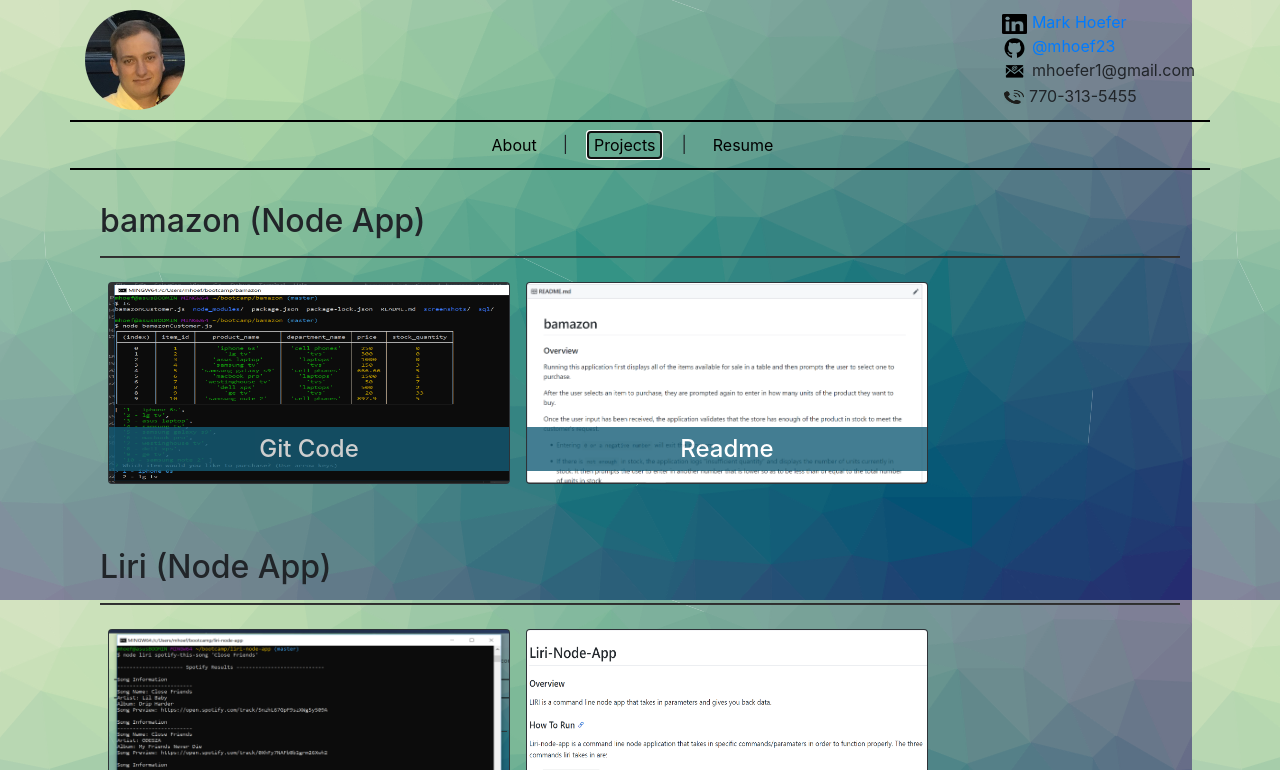
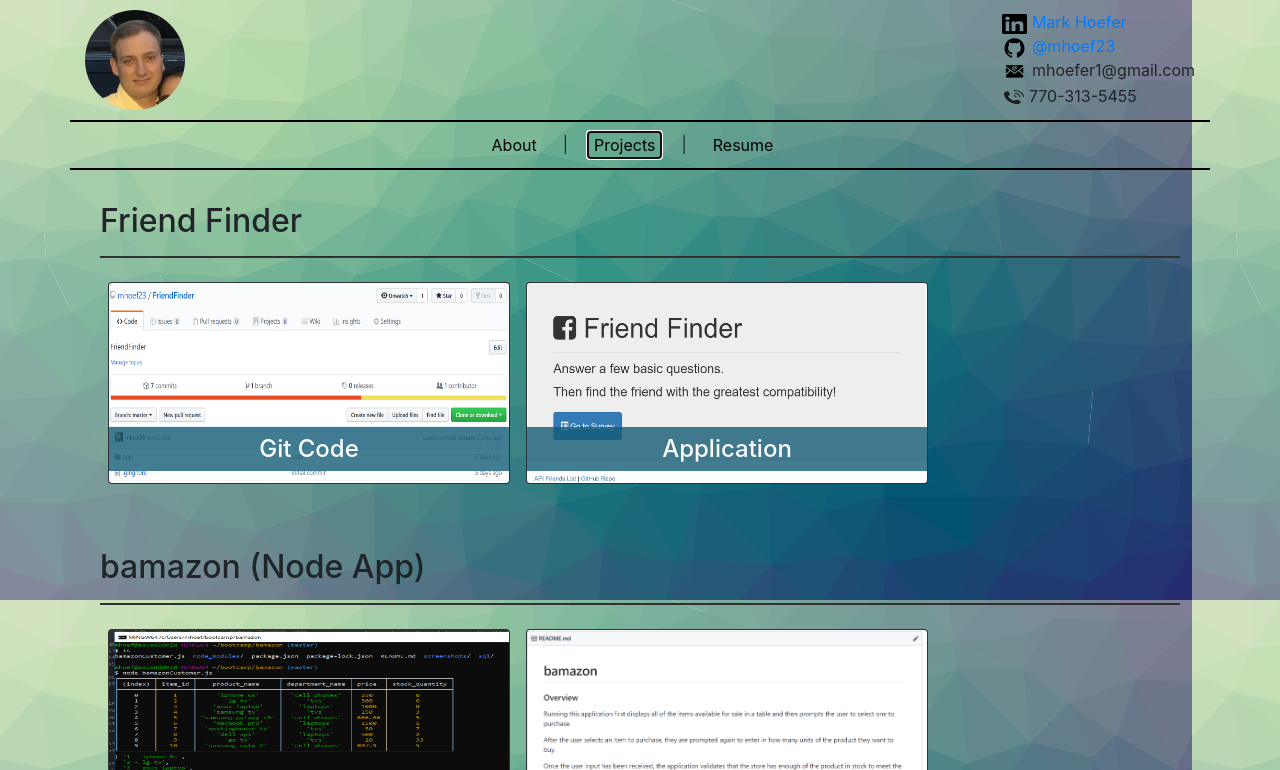
Before and after one commit to mhoe4/Marks-Portfolio, a plain HTML site: page index.html in a window 1280 px wide. Both pictures are taken after a click on the button "Projects". Shown: the top 770 px of the page. Drawn offline with nearby package versions, Linux system fonts and the light colour scheme.

Commit message:
friend-finder-app

```diff
--- a/index.html
+++ b/index.html
@@ -127,6 +127,43 @@
 
     <!-- Portfolio Container -->
     <div id="portfolio" class="container">
+      <div class="row">
+        <div class="col-md-12 bg-transparent mx-auto m-2 my-sm-4 cardbody">
+
+          <div class="page-header my-bg-reverse pt-2">
+            <h2>Friend Finder</h2>
+            <hr>
+          </div>
+
+          <div class="row my-text-primary">
+            <div class="col-md-12">
+              <div class="d-flex flex-column flex-sm-row align-items-center flex-wrap justify-content-sm-left">
+
+                <a class="" target="_blank" href="https://github.com/mhoef23/FriendFinder">
+                  <div class="card bg-dark text-white m-2">
+                    <img class="card-img border-0 my-p-img" src="assets/images/ff-git.PNG" alt="friendfinder-git-code">
+                    <div class="card-img-overlay h-100 d-flex flex-column justify-content-end m-0 p-0">
+                      <h4 class="card-title my-bg-primary text-center p-2">Git Code</h4>
+                    </div>
+                  </div>
+                </a>
+
+                <a class="" target="_blank" href="https://arcane-bastion-12586.herokuapp.com/">
+                  <div class="card bg-dark text-white m-2">
+                    <img class="card-img border-0 my-p-img" src="assets/images/ff-app.PNG" alt="friend-finder-app">
+
+                    <div class=" card-img-overlay h-100 d-flex flex-column justify-content-end m-0 p-0">
+                      <h4 class=" card-title my-bg-primary text-center p-2">Application</h4>
+                    </div>
+                  </div>
+                </a>
+
+              </div>
+            </div>
+          </div>
+        </div>
+      </div>
+
       <div class="row">
         <div class="col-md-12 bg-transparent mx-auto m-2 my-sm-4 cardbody">
 
```
Also changed, not shown: assets/images/ff-app.PNG (added), assets/images/ff-git.PNG (added).
